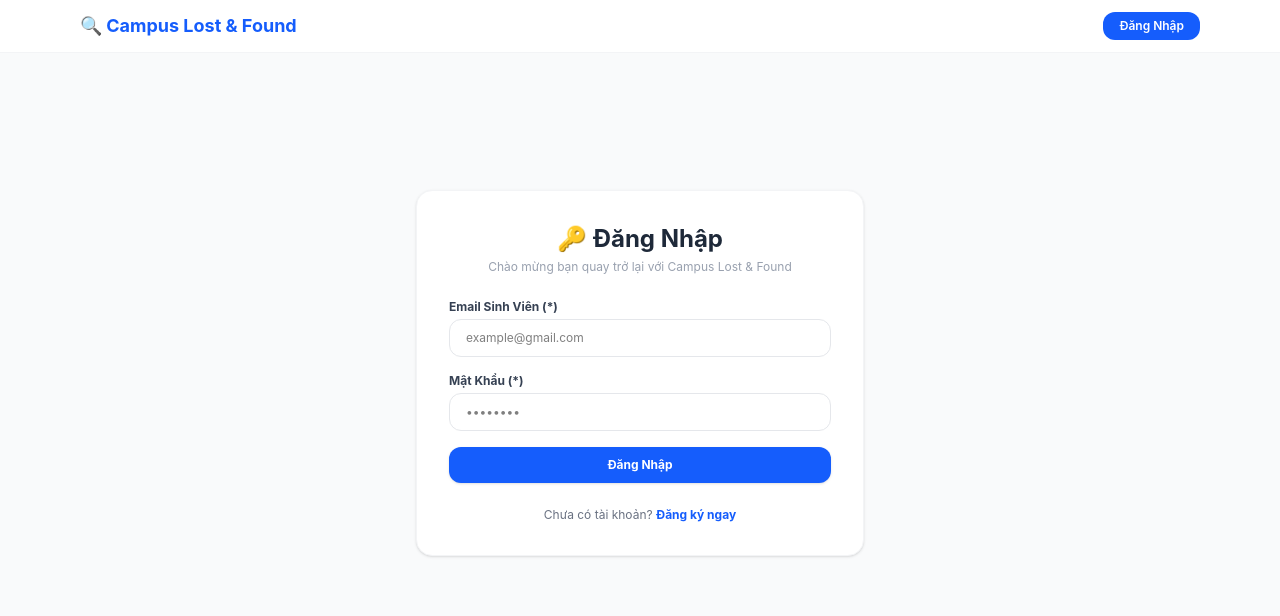
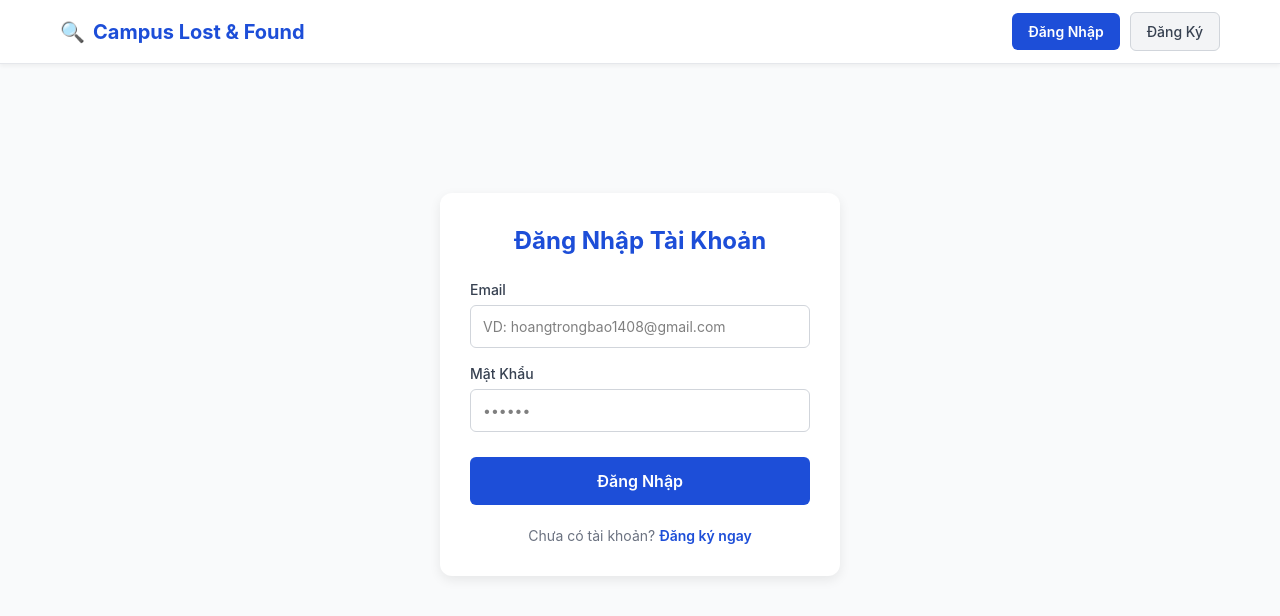
Before and after one commit to hoangtrongbao77/campus-lost-found-frontend2, a React (Vite) app: page /login in a window 1280 px wide. Shown: the top 616 px of the page. Built offline with nearby package versions, Linux system fonts and the light colour scheme; no server answers.

Commit message:
Fix navbar user state and update login redirect

```diff
--- a/src/components/Navbar.jsx
+++ b/src/components/Navbar.jsx
@@ -1,80 +1,140 @@
-import { useState, useEffect } from 'react';
-import { Link, useNavigate } from 'react-router-dom';
+import React, { useState, useEffect } from 'react';
+import { Link } from 'react-router-dom';
 
-export default function Navbar() {
-  const navigate = useNavigate();
+const Navbar = () => {
   const [user, setUser] = useState(null);
 
-  const loadUser = () => {
+  useEffect(() => {
+    // Lấy thông tin user đã lưu trong localStorage khi tải trang
     const savedUser = localStorage.getItem('user');
-    if (savedUser) setUser(JSON.parse(savedUser));
-    else setUser(null);
-  };
-
-  useEffect(() => {
-    loadUser();
-    window.addEventListener('storage', loadUser);
-    return () => window.removeEventListener('storage', loadUser);
+    if (savedUser) {
+      try {
+        setUser(JSON.parse(savedUser));
+      } catch (error) {
+        console.error('Lỗi đọc dữ liệu user:', error);
+      }
+    }
   }, []);
 
   const handleLogout = () => {
+    // Xóa Token & User khỏi localStorage và tải lại trang Login
     localStorage.removeItem('token');
     localStorage.removeItem('user');
-    setUser(null);
-    navigate('/login');
+    window.location.href = '/login';
   };
 
-  const avatarSrc =
-    user?.avatar ||
-    `https://ui-avatars.com/api/?name=${encodeURIComponent(
-      user?.fullName || 'User'
-    )}&background=0D8ABC&color=fff&bold=true`;
-
   return (
-    <nav className="bg-white border-b border-gray-100 sticky top-0 z-40">
-      <div className="max-w-6xl mx-auto px-4 py-3 flex justify-between items-center">
-        <Link to="/" className="font-bold text-blue-600 text-lg flex items-center gap-2">
-          🔍 Campus Lost & Found
+    <header style={styles.header}>
+      <div style={styles.container}>
+        {/* Logo ứng dụng */}
+        <Link to="/" style={styles.logo}>
+          <span role="img" aria-label="search">🔍</span> Campus Lost & Found
         </Link>
 
-        <div className="flex items-center gap-3 text-xs font-semibold">
+        {/* Khung menu bên phải */}
+        <div style={styles.navRight}>
           {user ? (
-            <>
-              {/* 🛡️ NÚT QUẢN TRỊ VIÊN (Chỉ hiển thị khi role === 'admin') */}
-              {user.role === 'admin' && (
-                <Link
-                  to="/admin"
-                  className="bg-purple-100 text-purple-700 hover:bg-purple-200 border border-purple-200 px-3 py-1.5 rounded-xl transition flex items-center gap-1"
-                >
-                  🛡️ Quản trị
-                </Link>
-              )}
+            /* --- GIAO DIỆN KHI ĐÃ ĐĂNG NHẬP --- */
+            <div style={styles.userSection}>
+              <span style={styles.greeting}>
+                Chào, <strong>{user.fullName || user.name || 'Sinh viên'}</strong>
+              </span>
 
-              <Link to="/create-item" className="bg-blue-600 text-white px-3 py-1.5 rounded-xl hover:bg-blue-700 transition">
-                + Đăng tin
+              <button onClick={handleLogout} style={styles.logoutBtn}>
+                Đăng Xuất
+              </button>
+            </div>
+          ) : (
+            /* --- GIAO DIỆN KHI CHƯA ĐĂNG NHẬP --- */
+            <div style={styles.authSection}>
+              <Link to="/login" style={styles.loginBtn}>
+                Đăng Nhập
               </Link>
-
-              {/* Link trang Cá nhân */}
-              <Link to="/profile" className="flex items-center gap-2 bg-gray-50 hover:bg-gray-100 p-1.5 pr-3 rounded-full border border-gray-200 transition">
-                <img
-                  src={avatarSrc}
-                  alt={user.fullName}
-                  className="w-7 h-7 rounded-full object-cover"
-                />
-                <span className="text-gray-700 max-w-[100px] truncate">{user.fullName}</span>
+              <Link to="/register" style={styles.registerBtn}>
+                Đăng Ký
               </Link>
-
-              <button onClick={handleLogout} className="text-red-500 hover:underline ml-1">
-                Đăng xuất
-              </button>
-            </>
-          ) : (
-            <Link to="/login" className="bg-blue-600 text-white px-4 py-1.5 rounded-xl">
-              Đăng Nhập
-            </Link>
+            </div>
           )}
         </div>
       </div>
-    </nav>
+    </header>
   );
-}
+};
+
+// Inline Style đồng bộ màu sắc toàn hệ thống
+const styles = {
+  header: {
+    backgroundColor: '#ffffff',
+    borderBottom: '1px solid #e5e7eb',
+    boxShadow: '0 2px 4px rgba(0,0,0,0.05)',
+    position: 'sticky',
+    top: 0,
+    zIndex: 1000,
+  },
+  container: {
+    maxWidth: '1200px',
+    margin: '0 auto',
+    padding: '12px 20px',
+    display: 'flex',
+    justifyContent: 'space-between',
+    alignItems: 'center',
+  },
+  logo: {
+    fontSize: '20px',
+    fontWeight: 'bold',
+    color: '#1d4ed8',
+    textDecoration: 'none',
+    display: 'flex',
+    alignItems: 'center',
+    gap: '8px',
+  },
+  navRight: {
+    display: 'flex',
+    alignItems: 'center',
+  },
+  userSection: {
+    display: 'flex',
+    alignItems: 'center',
+    gap: '15px',
+  },
+  greeting: {
+    fontSize: '14px',
+    color: '#374151',
+  },
+  logoutBtn: {
+    backgroundColor: '#ef4444',
+    color: '#ffffff',
+    border: 'none',
+    padding: '8px 14px',
+    borderRadius: '6px',
+    fontWeight: '600',
+    fontSize: '14px',
+    cursor: 'pointer',
+  },
+  authSection: {
+    display: 'flex',
+    alignItems: 'center',
+    gap: '10px',
+  },
+  loginBtn: {
+    backgroundColor: '#1d4ed8',
+    color: '#ffffff',
+    padding: '8px 16px',
+    borderRadius: '6px',
+    textDecoration: 'none',
+    fontWeight: '600',
+    fontSize: '14px',
+  },
+  registerBtn: {
+    backgroundColor: '#f3f4f6',
+    color: '#374151',
+    padding: '8px 16px',
+    borderRadius: '6px',
+    textDecoration: 'none',
+    fontWeight: '500',
+    fontSize: '14px',
+    border: '1px solid #d1d5db',
+  },
+};
+
+export default Navbar;
--- a/src/pages/Login.jsx
+++ b/src/pages/Login.jsx
@@ -1,137 +1,177 @@
-import { useState } from 'react';
-import { useNavigate, Link } from 'react-router-dom';
-import API from '../api/axios';
-import Toast from '../components/Toast';
+import React, { useState } from 'react';
+import { Link } from 'react-router-dom';
+import API from '../api/axios'; // Import API instance đã cấu hình
 
-export default function Login() {
-  const navigate = useNavigate();
-  const [formData, setFormData] = useState({ email: '', password: '' });
-  const [errors, setErrors] = useState({});
-  const [toast, setToast] = useState(null);
-  const [isSubmitting, setIsSubmitting] = useState(false);
+const Login = () => {
+  const [formData, setFormData] = useState({
+    email: '',
+    password: '',
+  });
 
-  // Regex kiểm tra định dạng email
-  const validateEmail = (email) => {
-    return /^[^\s@]+@[^\s@]+\.[^\s@]+$/.test(email);
-  };
+  const [error, setError] = useState('');
+  const [loading, setLoading] = useState(false);
 
   const handleChange = (e) => {
-    const { name, value } = e.target;
-    setFormData({ ...formData, [name]: value });
-
-    // Xóa thông báo lỗi khi người dùng bắt đầu gõ lại
-    if (errors[name]) {
-      setErrors({ ...errors, [name]: '' });
-    }
+    setFormData({
+      ...formData,
+      [e.target.name]: e.target.value,
+    });
   };
 
   const handleSubmit = async (e) => {
     e.preventDefault();
-    let newErrors = {};
+    setError('');
+    setLoading(true);
 
-    // 1. Kiểm tra rỗng
-    if (!formData.email.trim()) {
-      newErrors.email = 'Vui lòng nhập Email!';
-    } else if (!validateEmail(formData.email)) {
-      newErrors.email = 'Định dạng Email không hợp lệ (Ví dụ: user@gmail.com)!';
-    }
-
-    if (!formData.password) {
-      newErrors.password = 'Vui lòng nhập Mật khẩu!';
-    } else if (formData.password.length < 6) {
-      newErrors.password = 'Mật khẩu phải có tối thiểu 6 ký tự!';
-    }
-
-    // Nếu có lỗi thì dừng lại không gửi request
-    if (Object.keys(newErrors).length > 0) {
-      setErrors(newErrors);
-      return;
-    }
-
-    // 2. Gửi dữ liệu lên API Backend
     try {
-      setIsSubmitting(true);
+      // 1. Gọi API đăng nhập
       const res = await API.post('/auth/login', formData);
 
-      localStorage.setItem('token', res.data.token);
-      localStorage.setItem('user', JSON.stringify(res.data));
+      if (res.data.token) {
+        // 2. Lưu token và thông tin user vào localStorage
+        localStorage.setItem('token', res.data.token);
+        localStorage.setItem('user', JSON.stringify(res.data.user));
 
-      setToast({ type: 'success', message: 'Đăng nhập thành công!' });
-      setTimeout(() => navigate('/'), 1000);
+        // 3. Chuyển về trang chủ và load lại trang để Navbar cập nhật state ngay lập tức
+        window.location.href = '/';
+      }
     } catch (err) {
-      setToast({
-        type: 'error',
-        message: err.response?.data?.message || 'Email hoặc mật khẩu không chính xác!',
-      });
+      console.error('Lỗi đăng nhập:', err);
+      setError(
+        err.response?.data?.message || 'Đăng nhập thất bại! Kiểm tra lại email hoặc mật khẩu.'
+      );
     } finally {
-      setIsSubmitting(false);
+      setLoading(false);
     }
   };
 
   return (
-    <div className="min-h-[80vh] flex items-center justify-center px-4">
-      {toast && <Toast message={toast.message} type={toast.type} onClose={() => setToast(null)} />}
+    <div style={styles.container}>
+      <div style={styles.card}>
+        <h2 style={styles.title}>Đăng Nhập Tài Khoản</h2>
 
-      <div className="max-w-md w-full bg-white p-8 rounded-2xl shadow-sm border border-gray-100 space-y-6">
-        <div className="text-center">
-          <h2 className="text-2xl font-bold text-gray-800">🔑 Đăng Nhập</h2>
-          <p className="text-xs text-gray-400 mt-1">Chào mừng bạn quay trở lại với Campus Lost & Found</p>
-        </div>
+        {error && <div style={styles.errorBanner}>{error}</div>}
 
-        <form onSubmit={handleSubmit} className="space-y-4">
-          {/* Email Input */}
-          <div>
-            <label className="block text-xs font-bold text-gray-700 mb-1">Email Sinh Viên (*)</label>
+        <form onSubmit={handleSubmit} style={styles.form}>
+          <div style={styles.inputGroup}>
+            <label style={styles.label}>Email</label>
             <input
-              type="text"
+              type="email"
               name="email"
               value={formData.email}
               onChange={handleChange}
-              placeholder="example@gmail.com"
-              className={`w-full px-4 py-2.5 text-xs rounded-xl border focus:outline-none transition ${
-                errors.email
-                  ? 'border-red-500 bg-red-50/30 focus:ring-1 focus:ring-red-500'
-                  : 'border-gray-200 focus:ring-2 focus:ring-blue-500'
-              }`}
+              placeholder="VD: hoangtrongbao1408@gmail.com"
+              required
+              style={styles.input}
             />
-            {errors.email && <p className="text-[11px] text-red-500 font-semibold mt-1">⚠️ {errors.email}</p>}
           </div>
 
-          {/* Password Input */}
-          <div>
-            <label className="block text-xs font-bold text-gray-700 mb-1">Mật Khẩu (*)</label>
+          <div style={styles.inputGroup}>
+            <label style={styles.label}>Mật Khẩu</label>
             <input
               type="password"
               name="password"
               value={formData.password}
               onChange={handleChange}
-              placeholder="••••••••"
-              className={`w-full px-4 py-2.5 text-xs rounded-xl border focus:outline-none transition ${
-                errors.password
-                  ? 'border-red-500 bg-red-50/30 focus:ring-1 focus:ring-red-500'
-                  : 'border-gray-200 focus:ring-2 focus:ring-blue-500'
-              }`}
+              placeholder="••••••"
+              required
+              style={styles.input}
             />
-            {errors.password && <p className="text-[11px] text-red-500 font-semibold mt-1">⚠️ {errors.password}</p>}
           </div>
 
-          {/* Nút Đăng nhập có hiệu ứng Loading */}
-          <button
-            type="submit"
-            disabled={isSubmitting}
-            className="w-full bg-blue-600 hover:bg-blue-700 disabled:bg-blue-300 text-white font-bold py-2.5 rounded-xl transition text-xs shadow-sm"
-          >
-            {isSubmitting ? '⏳ Đang đăng nhập...' : 'Đăng Nhập'}
+          <button type="submit" disabled={loading} style={styles.button}>
+            {loading ? 'Đang xử lý...' : 'Đăng Nhập'}
           </button>
         </form>
 
-        <p className="text-center text-xs text-gray-500">
+        <p style={styles.footerText}>
           Chưa có tài khoản?{' '}
-          <Link to="/register" className="text-blue-600 font-bold hover:underline">
+          <Link to="/register" style={styles.link}>
             Đăng ký ngay
           </Link>
         </p>
       </div>
     </div>
   );
-}
+};
+
+const styles = {
+  container: {
+    minHeight: '80vh',
+    display: 'flex',
+    justifyContent: 'center',
+    alignItems: 'center',
+    padding: '20px',
+  },
+  card: {
+    backgroundColor: '#ffffff',
+    padding: '30px',
+    borderRadius: '12px',
+    boxShadow: '0 4px 12px rgba(0, 0, 0, 0.08)',
+    width: '100%',
+    maxWidth: '400px',
+  },
+  title: {
+    textAlign: 'center',
+    color: '#1d4ed8',
+    marginBottom: '20px',
+    fontSize: '24px',
+    fontWeight: 'bold',
+  },
+  errorBanner: {
+    backgroundColor: '#fef2f2',
+    color: '#991b1b',
+    border: '1px solid #fecaca',
+    padding: '10px 15px',
+    borderRadius: '6px',
+    marginBottom: '15px',
+    fontSize: '14px',
+    textAlign: 'center',
+  },
+  form: {
+    display: 'flex',
+    flexDirection: 'column',
+    gap: '15px',
+  },
+  inputGroup: {
+    display: 'flex',
+    flexDirection: 'column',
+    gap: '5px',
+  },
+  label: {
+    fontSize: '14px',
+    fontWeight: '500',
+    color: '#374151',
+  },
+  input: {
+    padding: '10px 12px',
+    borderRadius: '6px',
+    border: '1px solid #d1d5db',
+    fontSize: '14px',
+    outline: 'none',
+  },
+  button: {
+    marginTop: '10px',
+    padding: '12px',
+    backgroundColor: '#1d4ed8',
+    color: '#ffffff',
+    border: 'none',
+    borderRadius: '6px',
+    fontSize: '16px',
+    fontWeight: '600',
+    cursor: 'pointer',
+  },
+  footerText: {
+    marginTop: '20px',
+    textAlign: 'center',
+    fontSize: '14px',
+    color: '#6b7280',
+  },
+  link: {
+    color: '#1d4ed8',
+    fontWeight: '600',
+    textDecoration: 'none',
+  },
+};
+
+export default Login;
```
